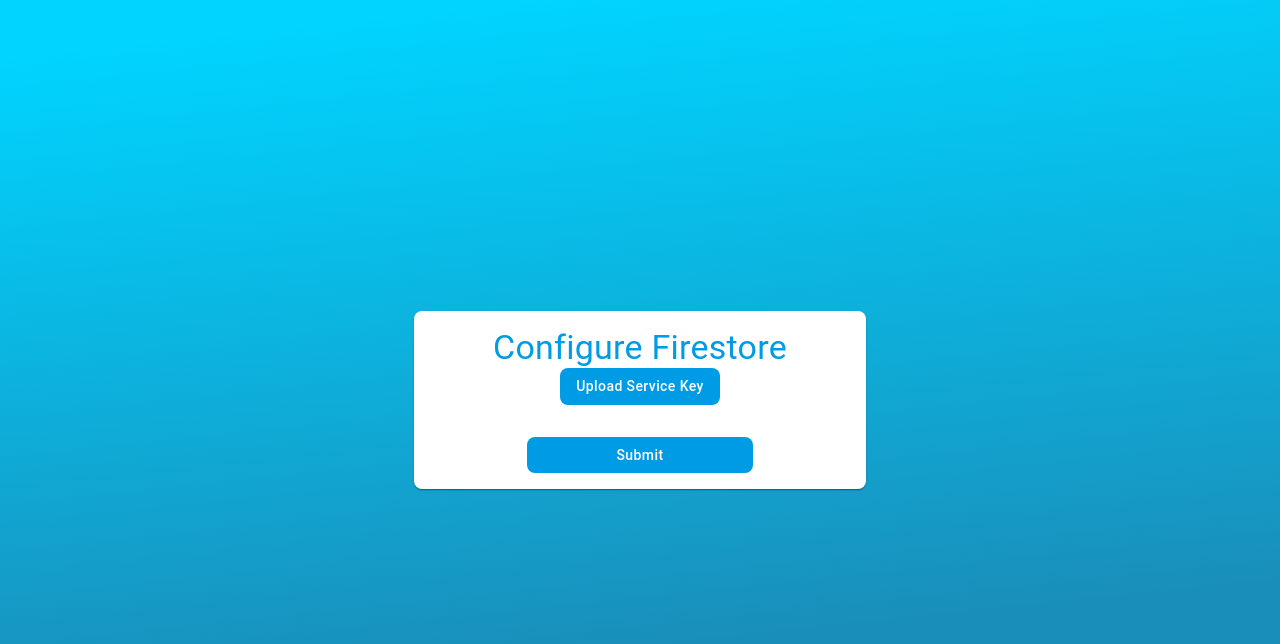
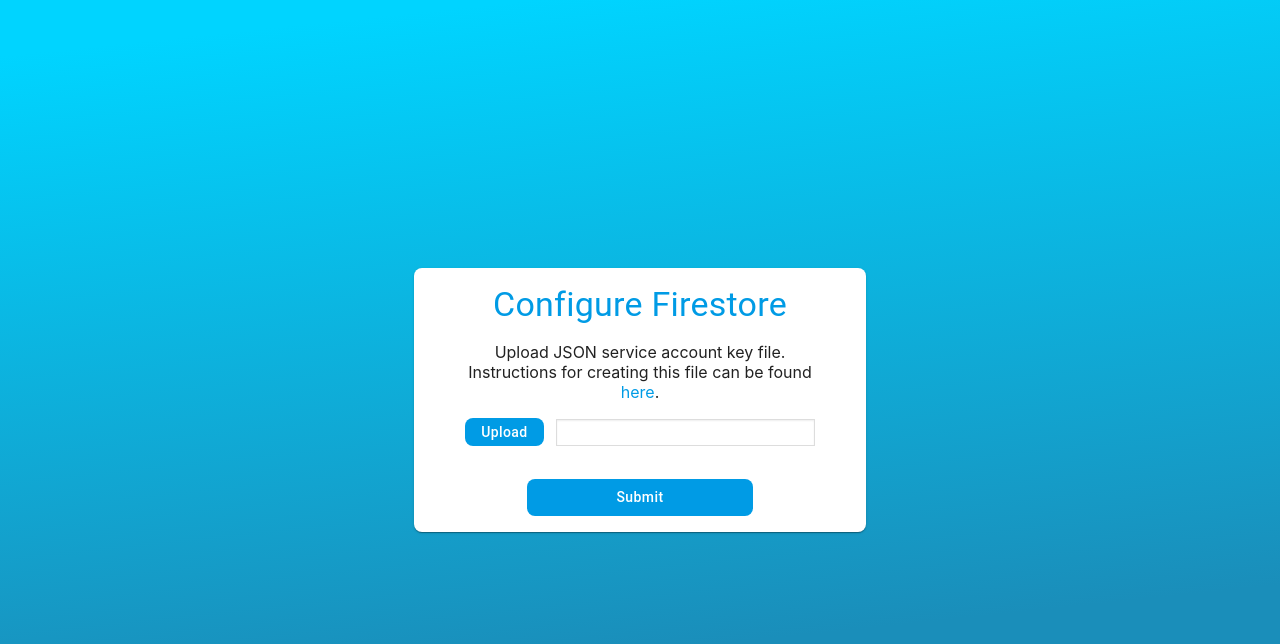
Before and after one commit to acsysio/acsys, a React (Create React App) app: page / in a window 1280 px wide. Shown: the top 644 px of the page. Built offline with nearby package versions, Linux system fonts and the light colour scheme; no server answers.

Commit message:
Fixed issue regarding service account.

```diff
--- a/src/components/Configuration/index.jsx
+++ b/src/components/Configuration/index.jsx
@@ -4,6 +4,7 @@
   CircularProgress,
   Container,
   Grid,
+  Link,
   Paper,
   Typography
 } from '@material-ui/core';
@@ -12,6 +13,7 @@
 
 const INITIAL_STATE = {
   uploadFile: '',
+  fileName: '',
   measurementId: '',
   loading: false,
   error: null,
@@ -26,6 +28,7 @@
 
   setRef = (ref) => {
     this.setState({
+      fileName: ref.target.files[0].name,
       uploadFile: ref.target.files[0],
     });
   };
@@ -72,6 +75,7 @@
 
   render() {
     const {
+      fileName,
       loading,
       error,
     } = this.state;
@@ -97,7 +101,9 @@
               <Typography variant="h4" color="primary">
                 Configure Firestore
               </Typography>
-              <Grid item style={{ minWidth: 20 }}>
+              <p>Upload JSON service account key file. Instructions for creating this file can be found <Link href="https://cloud.google.com/iam/docs/creating-managing-service-account-keys" target="_blank" color="primary" rel="noreferrer">here</Link>.</p>
+              <Grid container>
+                <Grid item xs={3}>
                   <input
                     id="contained-button-file"
                     type="file"
@@ -109,10 +115,18 @@
                       variant="contained"
                       color="primary"
                       component="span"
+                      style={{ height: 28}}
                     >
-                    Upload Service Key
+                      Upload
                     </Button>
                   </label>
+                </Grid>
+                <Grid item xs={9}>
+                  <input
+                    defaultValue={fileName}
+                    style={{ height: 19}}
+                  />
+                </Grid>
               </Grid>
             </Box>
             <Box
--- a/src/services/Prometheus/Prom.js
+++ b/src/services/Prometheus/Prom.js
@@ -140,7 +140,13 @@
         'Content-Type': 'application/json',
         Authorization: `Bearer ${Session.getToken()}`,
       },
-    });
+    })
+      .then(() => {
+        Session.logOut();
+      })
+      .catch(() => {
+        Session.logOut();
+      });
     resolve(true);
   });
 };
@@ -160,6 +166,7 @@
           response.json().then((json) => {
             resolve(json.value);
           });
+          resolve();
         } else {
           Session.logOut();
           reject();
@@ -186,6 +193,7 @@
           response.json().then((json) => {
             resolve(json.value);
           });
+          resolve();
         } else {
           Session.logOut();
           reject();
```
Lines whose indentation alone changed are shown as unchanged.
